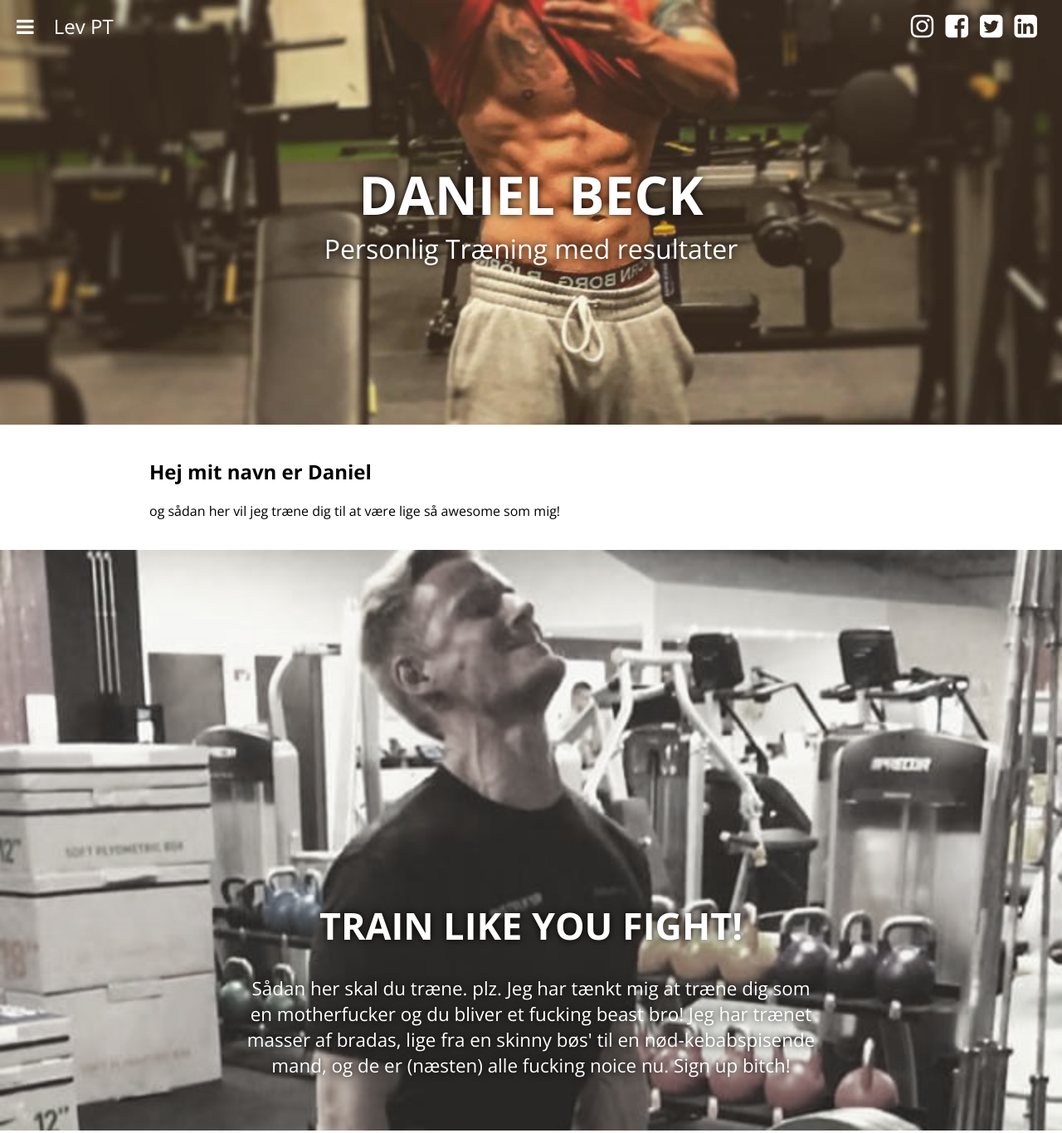
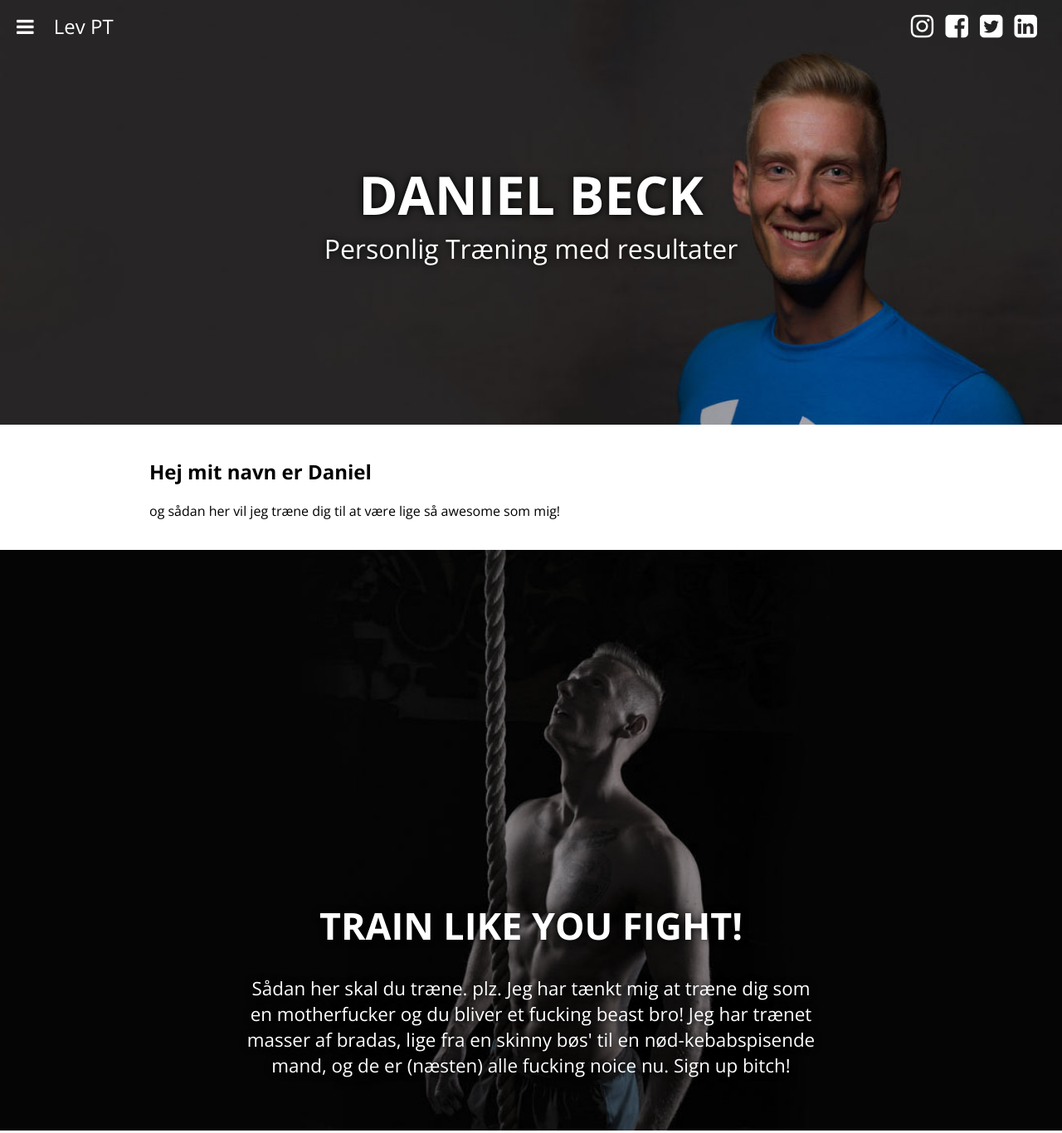
Before and after one commit to Arth101/daniel.fitness, a plain HTML site: page index.html in a window 1280 px wide. Shown: the top 1366 px of the page at 83% size. Drawn offline with nearby package versions, Linux system fonts and the light colour scheme.

Commit message:
new images

```diff
--- a/style.css
+++ b/style.css
@@ -102,7 +102,7 @@ hr {
 }
 
 .hero {
-  background-image: url('assets/abs.jpg');
+  background-image: url('assets/hero.jpg');
   background-size: cover;
   background-position: center top;
   height: 40vw;
@@ -124,7 +124,7 @@ hr {
   height: 40vw;
   min-height: 700px;
   padding: 40px;
-  background-image: url('assets/deadlift.jpg');
+  background-image: url('assets/lookup.jpg');
   background-size: cover;
   background-position: center top;
   filter: grayscale(0.8);
```
Also changed, not shown: assets/hero.jpg (added), assets/lookup.jpg (added).
